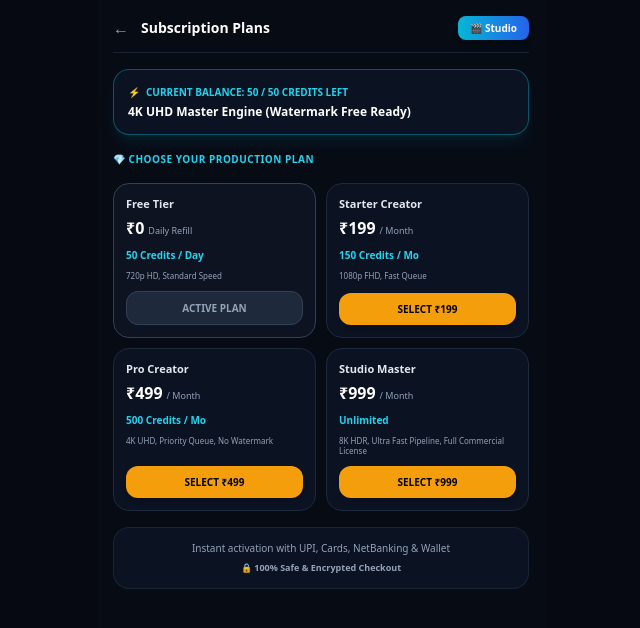
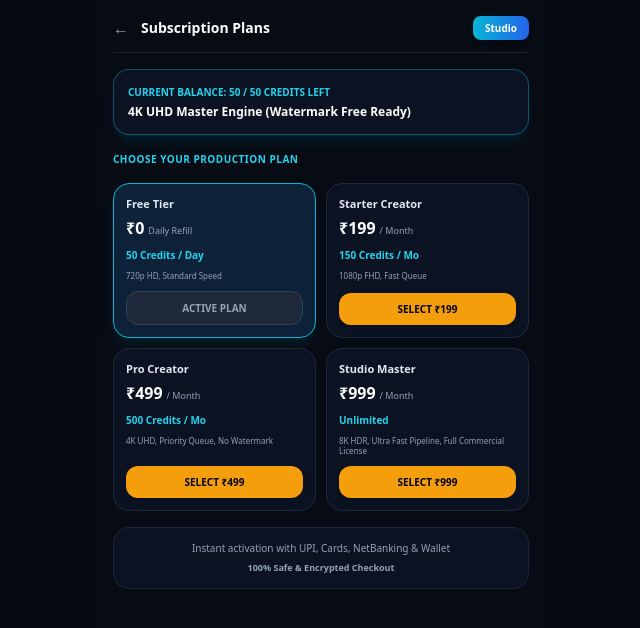
Before and after one commit to deepbhauak-wq/cineflow-ai, a Next.js app: page /vault in a window 1280 px wide. Shown: the top 628 px of the page, without its empty margins (319-959 px from the left). Built offline with nearby package versions, Linux system fonts and the light colour scheme.

Commit message:
Update subscription plan labels and improve text

```diff
--- a/app/vault/page.jsx
+++ b/app/vault/page.jsx
@@ -3,7 +3,7 @@ import React, { useState } from "react";
 import Link from "next/link";
 
 export default function SubscriptionPlansPage() {
-  const [selectedPlan, setSelectedPlan] = useState("Free");
+  const [selectedPlan, setSelectedPlan] = useState("Free Tier");
 
   const plans = [
     {
@@ -54,7 +54,7 @@ export default function SubscriptionPlansPage() {
       <div className="flex items-center justify-between border-b border-slate-800/80 pb-3">
         <div className="flex items-center gap-3">
           <Link href="/" className="text-base text-slate-400 hover:text-white">
-            ←
+            &larr;
           </Link>
           <h1 className="text-sm font-bold text-white">Subscription Plans</h1>
         </div>
@@ -62,14 +62,14 @@ export default function SubscriptionPlansPage() {
           href="/"
           className="text-[10px] bg-gradient-to-r from-cyan-500 to-blue-600 px-3 py-1 rounded-lg font-bold shadow-md"
         >
-          🎬 Studio
+          Studio
         </Link>
       </div>
 
-      {/* Current Active Plan Top Banner */}
+      {/* Current Active Plan Banner */}
       <div className="bg-[#0b1222] border border-cyan-500/40 rounded-2xl p-3.5 space-y-1 shadow-lg shadow-cyan-500/10">
         <div className="text-[10px] text-cyan-400 font-bold flex items-center gap-1.5">
-          <span>⚡</span> CURRENT BALANCE: 50 / 50 CREDITS LEFT
+          <span>CURRENT BALANCE: 50 / 50 CREDITS LEFT</span>
         </div>
         <div className="text-xs font-black text-white">
           4K UHD Master Engine (Watermark Free Ready)
@@ -77,7 +77,7 @@ export default function SubscriptionPlansPage() {
       </div>
 
       <div className="text-[10px] font-bold text-cyan-400 tracking-wider uppercase">
-        💎 Choose Your Production Plan
+        Choose Your Production Plan
       </div>
 
       {/* 4 Subscription Plans Grid */}
@@ -121,13 +121,13 @@ export default function SubscriptionPlansPage() {
         ))}
       </div>
 
-      {/* Payment Methods Info Footer */}
+      {/* Payment Security Info */}
       <div className="bg-[#0b1222] border border-slate-800/80 rounded-2xl p-3 text-center space-y-1">
         <div className="text-[10px] text-slate-400 font-medium">
-          Instant activation with UPI, Cards, NetBanking & Wallet
+          Instant activation with UPI, Cards, NetBanking &amp; Wallet
         </div>
         <div className="text-[9px] text-slate-400 font-bold">
-          🔒 100% Safe & Encrypted Checkout
+          100% Safe &amp; Encrypted Checkout
         </div>
       </div>
     </div>
```
